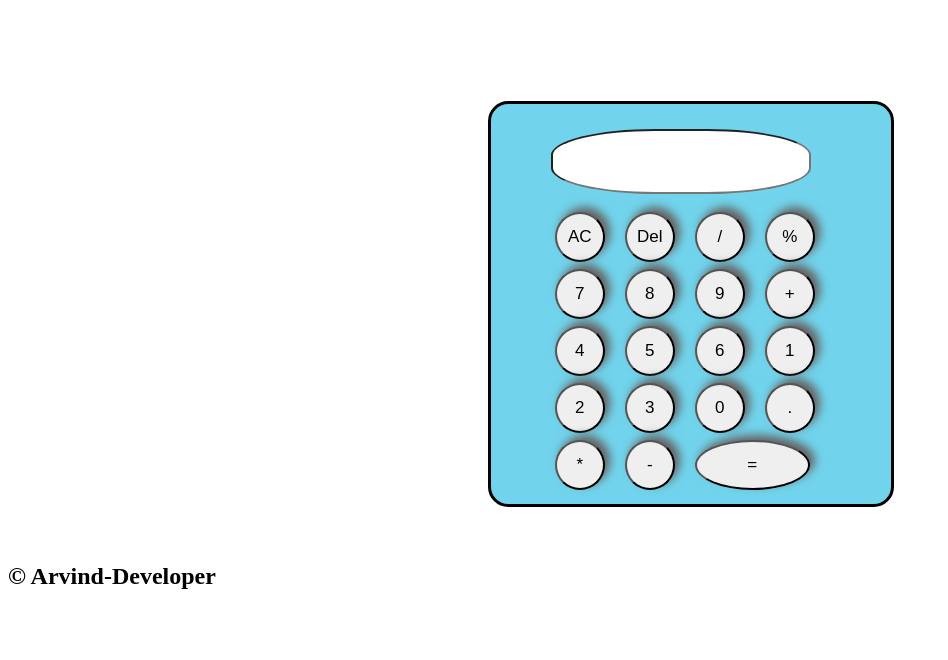
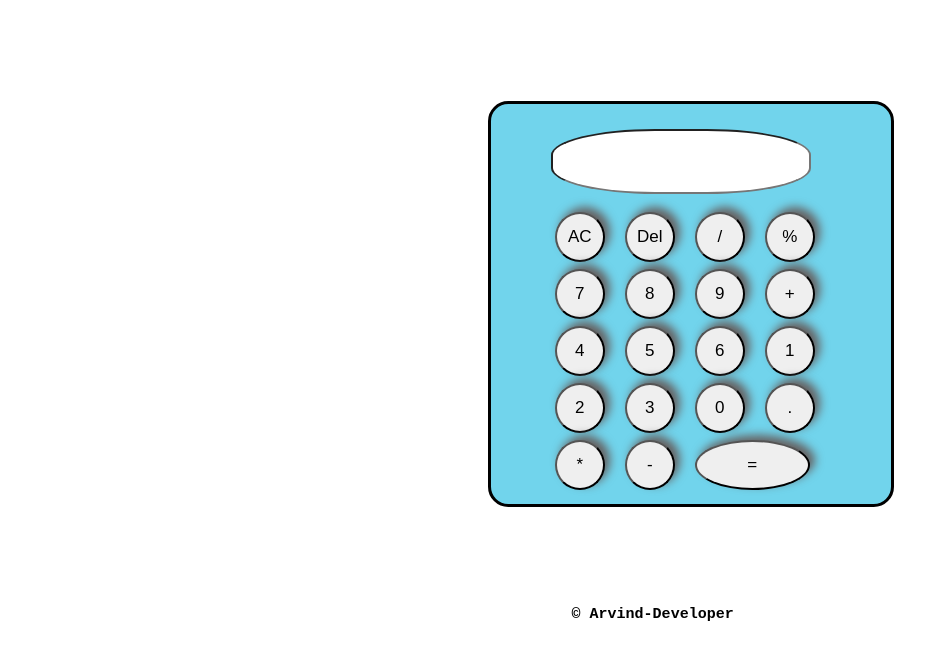
Before and after one commit to Arvind-Developer/educalarvind, a plain HTML site: page index.html in a window 1280 px wide. Shown: the whole page, without its empty margins (0-948 px from the left). Drawn offline with Linux system fonts and the light colour scheme.

Commit message:
Update calculator.css

```diff
--- a/calculator.css
+++ b/calculator.css
@@ -56,6 +56,21 @@ button{
 .im{
     width:100%;
 }
+footer{
+    border: 1px solid black;
+    height:150px;
+    width:100%;
+    text-align: center;
+    border:hidden
+}
+
+h2{
+    margin-top: 5%;
+    margin-left: 2%;
+    font-family: 'Courier New', Courier, monospace;
+    font-size: 15px;
+
+}
 /* *{
     margin: auto;
 } */
```
